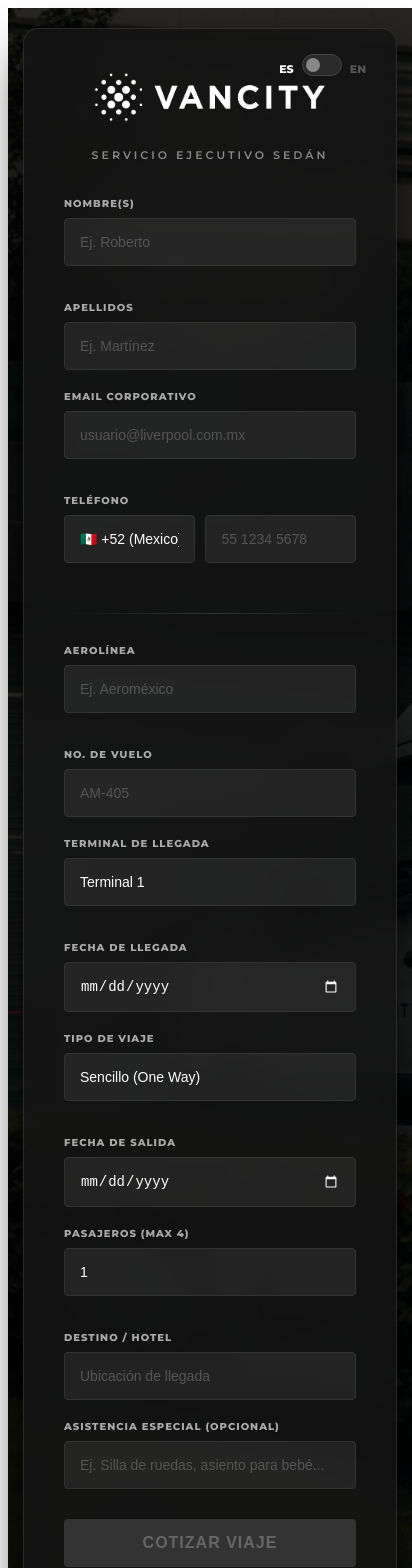
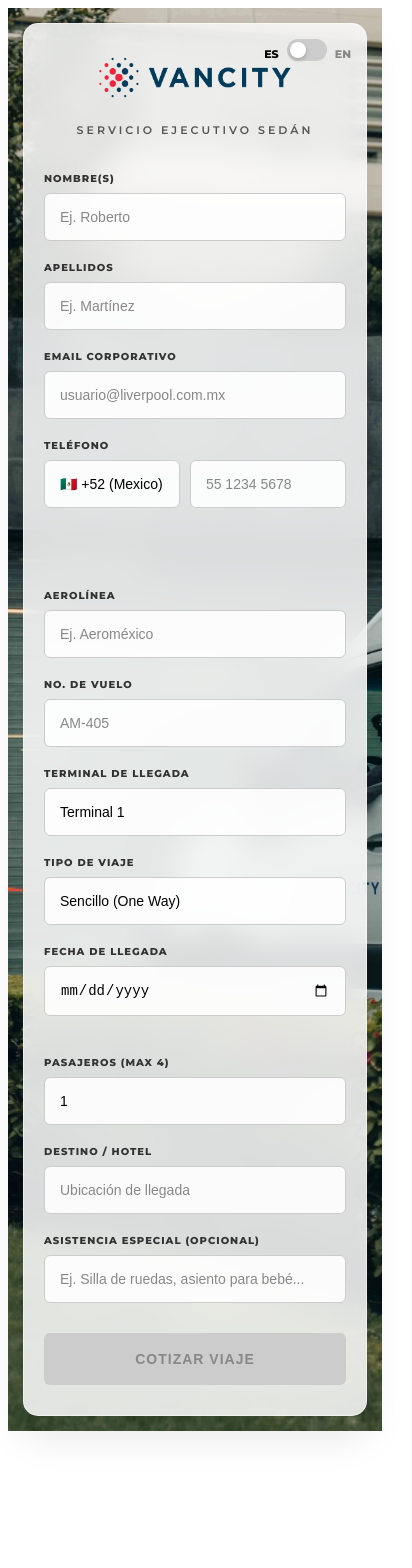
Before and after one commit to Renylop15/liverpool-transfer, an Angular app: page /reserva in a window 390 px wide. Shown: the top 1568 px of the page, 412 px wide, since content can reach past the window. After the commit the page ends 1439 px from the top, so only its background shows below. Built offline with nearby package versions, Linux system fonts and the light colour scheme.

Commit message:
Actualizacion del formulario: diseno claro y reacomodo de fechas, asi como tambien hubo cambio de imagen en landing page

```diff
--- a/src/app/landing/landing.component.css
+++ b/src/app/landing/landing.component.css
@@ -65,10 +65,11 @@
   align-items: center;
   padding: 140px 20px;
   /* El fondo oscuro semi-transparente sobre la imagen para que el texto resalte */
-  background-image: linear-gradient(rgba(0, 0, 0, 0.6), rgba(0, 0, 0, 0.8)), url('/assets/fondo-landing.jpg');
+  background-image: url('/assets/landing-vancity.jpg');
   background-size: cover;
   background-position: center center;
   background-repeat: no-repeat;
+  background-attachment: fixed;
   text-align: center;
   color: #ffffff;
 }
@@ -235,6 +236,7 @@ html, body {
   /* Ajuste de la barra superior */
   .partners-nav {
     padding: 15px 10px;
+    background-attachment: scroll;
   }
 
   .nav-links {
--- a/src/app/reserva/reserva.component.css
+++ b/src/app/reserva/reserva.component.css
@@ -4,31 +4,29 @@
   justify-content: center;
   align-items: center;
   min-height: 100vh;
-  /* Fondo negro por si no carga la imagen */
-  background-color: #000;
-  /* Imagen de fondo con una capa negra semitransparente encima para que se lea el texto */
-  background-image: linear-gradient(rgba(0, 0, 0, 0.8), rgba(0, 0, 0, 0.8)), url('/assets/fondo.jpg');
+  background-color: #f8f9fa; /* Fondo gris claro de respaldo */
+  /* Mantén tu imagen de fondo original */
+  background-image: url('/assets/fondo.jpg');
   background-size: cover;
   background-position: center;
-  /* Fuente elegante */
   font-family: 'Montserrat', sans-serif;
-  padding: 20px;
+  padding: 40px 20px;
 }
 
-/* --- TARJETA DE CRISTAL (Glassmorphism) --- */
+/* --- TARJETA DE CRISTAL CLARA (Light Glassmorphism) --- */
 .card {
-  /* Fondo negro con mucha transparencia */
-  background: rgba(20, 20, 20, 0.85);
-  /* Efecto borroso detrás de la tarjeta */
+  /* Fondo blanco con mucha transparencia */
+  background: rgba(255, 255, 255, 0.85);
   backdrop-filter: blur(15px);
-  -webkit-backdrop-filter: blur(15px); /* Para Safari en Mac */
+  -webkit-backdrop-filter: blur(15px);
   width: 100%;
-  max-width: 450px;
+  max-width: 500px; /* Un poco más ancha para respirar mejor */
   padding: 40px;
   border-radius: 15px;
-  /* Borde muy sutil gris oscuro */
-  border: 1px solid rgba(255, 255, 255, 0.1);
-  box-shadow: 0 25px 50px rgba(0,0,0, 0.8);
+  /* Borde muy sutil blanco y sombra elegante */
+  border: 1px solid rgba(255, 255, 255, 0.5);
+  box-shadow: 0 20px 40px rgba(0, 0, 0, 0.1);
+  position: relative;
 }
 
 /* --- LOGO Y TÍTULOS --- */
@@ -38,22 +36,22 @@
 }
 
 .logo-img {
-  height: 60px; /* Ajusta esto según el tamaño de tu logo */
+  height: 50px;
   margin-bottom: 15px;
-  /* Este filtro vuelve BLANCO cualquier logo negro que subas */
-  filter: brightness(0) invert(1);
+  /* Quitamos el filtro invertido para que el logo se vea en su color original (negro/azul) */
+  filter: none;
 }
 
 .header p {
-  color: #888; /* Gris elegante */
+  color: #555; /* Gris medio, más legible en fondo claro */
   font-size: 11px;
-  letter-spacing: 3px; /* Letras separadas estilo ejecutivo */
+  letter-spacing: 3px;
   text-transform: uppercase;
   margin: 0;
   font-weight: 600;
 }
 
-/* --- CAMPOS DE TEXTO (Inputs) --- */
+/* --- CAMPOS DE TEXTO (Inputs Claros) --- */
 .form-group {
   margin-bottom: 20px;
 }
@@ -61,34 +59,52 @@
 label {
   display: block;
   font-size: 10px;
-  color: #aaa;
+  color: #333; /* Texto casi negro */
   letter-spacing: 1px;
   margin-bottom: 8px;
   font-weight: 700;
   text-transform: uppercase;
 }
 
-input {
+input, select.dark-input {
   width: 100%;
   padding: 15px;
-  /* Fondo del input casi transparente */
-  background-color: rgba(255, 255, 255, 0.07);
-  border: 1px solid #333;
-  border-radius: 4px;
-  color: white; /* Texto blanco */
+  /* Fondo blanco casi sólido para los campos */
+  background-color: rgba(255, 255, 255, 0.9);
+  border: 1px solid #ccc; /* Borde gris claro */
+  border-radius: 6px;
+  color: #000; /* Texto negro al escribir */
   font-size: 14px;
   outline: none;
   transition: 0.3s;
   box-sizing: border-box;
 }
 
-input:focus {
-  background-color: rgba(255, 255, 255, 0.15);
-  border-color: #fff; /* Borde blanco al escribir */
+input:focus, select.dark-input:focus {
+  background-color: #fff;
+  border-color: #0b1d3a; /* Borde azul corporativo al seleccionar */
+  box-shadow: 0 0 0 2px rgba(11, 29, 58, 0.1);
 }
 
 input::placeholder {
-  color: #555;
+  color: #888;
+}
+
+/* Ajustes específicos para el selector (select) */
+select.dark-input {
+  appearance: none;
+  cursor: pointer;
+  /* Vuelve a poner un fondo blanco a las opciones desplegadas */
+}
+select.dark-input option {
+  background-color: #fff;
+  color: #000;
+}
+
+/* Icono de calendario oscuro (ya no lo invertimos) */
+input[type="date"]::-webkit-calendar-picker-indicator {
+  filter: none;
+  cursor: pointer;
 }
 
 /* --- ESTRUCTURA --- */
@@ -103,86 +119,66 @@ input::placeholder {
 
 .divider {
   height: 1px;
-  background: linear-gradient(to right, transparent, #333, transparent);
+  /* Línea divisoria gris claro */
+  background: linear-gradient(to right, transparent, #ddd, transparent);
   margin: 30px 0;
 }
 
-/* --- BOTÓN PREMIUM --- */
+/* --- BOTÓN PREMIUM (Azul Vancity) --- */
 .btn-submit {
   width: 100%;
   padding: 18px;
-  background-color: #ffffff; /* Blanco puro */
-  color: #000000; /* Texto negro */
+  /* Degradado azul corporativo */
+  background: linear-gradient(135deg, #0b1d3a 0%, #1a3a6c 100%);
+  color: #ffffff;
   border: none;
-  border-radius: 4px;
-  font-size: 13px;
+  border-radius: 6px;
+  font-size: 14px;
   font-weight: 800;
   letter-spacing: 1px;
   cursor: pointer;
   margin-top: 10px;
   text-transform: uppercase;
   transition: all 0.3s;
+  box-shadow: 0 5px 15px rgba(11, 29, 58, 0.3);
 }
 
 .btn-submit:hover {
-  background-color: #d4d4d4; /* Gris muy claro al pasar el mouse */
-  transform: translateY(-1px);
+  transform: translateY(-2px);
+  box-shadow: 0 8px 20px rgba(11, 29, 58, 0.4);
+  filter: brightness(1.1);
 }
 
 .btn-submit:disabled {
-  background-color: #333;
-  color: #666;
+  background: #ccc;
+  color: #888;
+  box-shadow: none;
   cursor: not-allowed;
+  transform: none;
 }
 
-/* --- ESTILO PARA EL SELECTOR --- */
-select.dark-input {
-  width: 100%;
-  padding: 15px;
-  background-color: rgba(255, 255, 255, 0.07);
-  border: 1px solid #333;
-  border-radius: 4px;
-  color: white;
-  font-size: 14px;
-  outline: none;
-  transition: 0.3s;
-  box-sizing: border-box;
-  appearance: none; /* Quita la flechita fea de Windows/Mac */
-  cursor: pointer;
-}
-
-select.dark-input:focus {
-  background-color: rgba(255, 255, 255, 0.15);
-  border-color: #fff;
-}
-
-/* Opciones del menú desplegable */
-select.dark-input option {
-  background-color: #1a1a1a;
-  color: #fff;
-}
-
-/* --- CAJA DE COTIZACIÓN FINAL --- */
+/* --- CAJA DE COTIZACIÓN FINAL (Clara) --- */
 .quote-box {
   text-align: center;
   margin: 25px 0 15px 0;
   padding: 20px;
-  background: rgba(255, 255, 255, 0.03);
+  /* Fondo muy sutilmente azulado/grisáceo */
+  background: rgba(11, 29, 58, 0.03);
   border-radius: 8px;
-  border: 1px solid rgba(255, 255, 255, 0.15);
+  border: 1px solid rgba(11, 29, 58, 0.1);
   animation: fadeIn 0.5s ease-in-out;
 }
 
 .quote-box h3 {
   margin: 0;
   font-size: 11px;
-  color: #aaa;
+  color: #555;
   letter-spacing: 2px;
 }
 
 .quote-box .price {
   font-size: 34px;
-  color: #ffffff;
+  color: #0b1d3a; /* Precio en azul corporativo */
   font-weight: 800;
   margin: 10px 0;
   letter-spacing: 1px;
@@ -194,17 +190,12 @@ select.dark-input option {
   margin: 0;
 }
 
-/* Animación de aparición suave */
 @keyframes fadeIn {
   from { opacity: 0; transform: translateY(-10px); }
   to { opacity: 1; transform: translateY(0); }
 }
-/* --- SWITCH DE IDIOMA --- */
-/* Posicionamos el switch en la esquina superior derecha de la tarjeta */
-.card {
-  position: relative; /* Agrega esto a tu clase .card existente si no lo tiene */
-}
 
+/* --- SWITCH DE IDIOMA (Modo Claro) --- */
 .lang-switch-container {
   position: absolute;
   top: 25px;
@@ -216,17 +207,16 @@ select.dark-input option {
 }
 
 .lang-switch-container span {
-  color: #555;
+  color: #888;
   font-size: 11px;
   font-weight: 700;
   transition: 0.3s;
 }
 
 .lang-switch-container span.active {
-  color: #fff; /* Resalta el idioma seleccionado */
+  color: #000; /* Texto activo en negro */
 }
 
-/* El botón deslizable */
 .switch {
   position: relative;
   display: inline-block;
@@ -244,33 +234,32 @@ select.dark-input option {
   position: absolute;
   cursor: pointer;
   top: 0; left: 0; right: 0; bottom: 0;
-  background-color: #2a2a2a;
+  background-color: #ccc; /* Gris claro apagado */
   transition: .4s;
   border-radius: 22px;
-  border: 1px solid #444;
 }
 
 .slider:before {
   position: absolute;
   content: "";
-  height: 14px;
-  width: 14px;
+  height: 16px;
+  width: 16px;
   left: 3px;
   bottom: 3px;
-  background-color: #888;
+  background-color: #fff; /* Bolita blanca */
   transition: .4s;
   border-radius: 50%;
+  box-shadow: 0 2px 4px rgba(0,0,0,0.2);
 }
 
-/* Cuando está en Inglés (checked) */
 input:checked + .slider {
-  background-color: #e0e0e0;
+  background-color: #0b1d3a; /* Azul Vancity encendido */
 }
 
 input:checked + .slider:before {
   transform: translateX(18px);
-  background-color: #000;
 }
+
 /* --- GRUPO DE TELÉFONO Y BANDERA --- */
 .phone-group {
   display: flex;
@@ -278,45 +267,38 @@ input:checked + .slider:before {
 }
 
 .select-codigo {
-  flex: 0 0 45%; /* Ocupa el 35% del espacio */
-  padding: 15px 10px;
+  flex: 0 0 45%;
 }
 
 .phone-group input {
-  flex: 1; /* Ocupa el espacio sobrante */
+  flex: 1;
 }
 
-/* --- ESTILO PARA EL ICONO DEL CALENDARIO (DARK MODE) --- */
-input[type="date"]::-webkit-calendar-picker-indicator {
-  filter: invert(1); /* Vuelve blanco el icono de calendario negro por defecto */
-  cursor: pointer;
-}
 /* =========================================
    --- RESPONSIVO CELULARES (RESERVA) ---
    ========================================= */
 @media (max-width: 768px) {
-  /* Evita que el fondo o el contenedor se salga de la pantalla */
   html, body {
     overflow-x: hidden;
   }
 
-  /* Ajusta los espacios en blanco a los lados */
-  .container, .form-wrapper { /* Asumiendo que usas un contenedor general */
-    padding: 20px 15px !important;
-    width: 100% !important;
-    margin: 0 !important;
+  .container {
+    padding: 15px !important;
   }
 
-  /* Si tienes campos uno al lado del otro, esto los apila hacia abajo */
-  .row, .form-group-row {
+  .card {
+    padding: 30px 20px;
+  }
+
+  .row {
     display: flex;
     flex-direction: column;
+    gap: 0; /* Quitamos el gap porque los márgenes de form-group ya separan */
   }
 
-  /* Hace que el botón de cotizar abarque todo el ancho de la pantalla */
-  button[type="submit"] {
-    width: 100%;
-    padding: 15px;
-    font-size: 16px;
+  /* El botón de idioma lo ajustamos para que no se encime en celulares */
+  .lang-switch-container {
+    top: 15px;
+    right: 15px;
   }
 }
--- a/src/app/reserva/reserva.component.html
+++ b/src/app/reserva/reserva.component.html
@@ -38,7 +38,6 @@
           <div class="phone-group">
             <select formControlName="codigoPais" class="dark-input select-codigo">
               <option value="+52">🇲🇽 +52 (Mexico)</option>
-
               <option value="+61">🇦🇺 +61 (Australia)</option>
               <option value="+43">🇦🇹 +43 (Austria)</option>
               <option value="+32">🇧🇪 +32 (Belgium)</option>
@@ -76,7 +75,7 @@
               <option value="+90">🇹🇷 +90 (Turkey)</option>
               <option value="+971">🇦🇪 +971 (United Arab Emirates)</option>
               <option value="+1">🇺🇸 +1 (United States)</option>
-            </select>
+              </select>
             <input type="tel" formControlName="telefono" placeholder="55 1234 5678" (keypress)="soloNumeros($event)" maxlength="10">
           </div>
         </div>
@@ -104,22 +103,25 @@
           </select>
         </div>
         <div class="form-group half">
-          <label>{{ textos[lang].fecha_llegada }}</label>
-          <input type="date" formControlName="fechaLlegada" class="dark-input">
-        </div>
-      </div>
-
-      <div class="row">
-        <div class="form-group half">
           <label>{{ textos[lang].tipo }}</label>
           <select formControlName="tipoViaje" class="dark-input">
             <option value="one_way">{{ textos[lang].tipo_sencillo }}</option>
             <option value="round_trip">{{ textos[lang].tipo_redondo }}</option>
           </select>
         </div>
+
+      </div>
+
+      <div class="row">
         <div class="form-group half">
-          <label>{{ textos[lang].fecha_salida }}</label>
-          <input type="date" formControlName="fechaSalida" class="dark-input">
+          <label>{{ textos[lang].fecha_llegada }}</label>
+          <input type="date" formControlName="fechaLlegada" class="dark-input">
+        </div>
+        <div class="form-group half">
+          <ng-container *ngIf="reservationForm.get('tipoViaje')?.value === 'round_trip'">
+            <label>{{ textos[lang].fecha_salida }}</label>
+            <input type="date" formControlName="fechaSalida" class="dark-input">
+          </ng-container>
         </div>
       </div>
 
```
Also changed, not shown: src/assets/landing-vancity.jpg (added).
